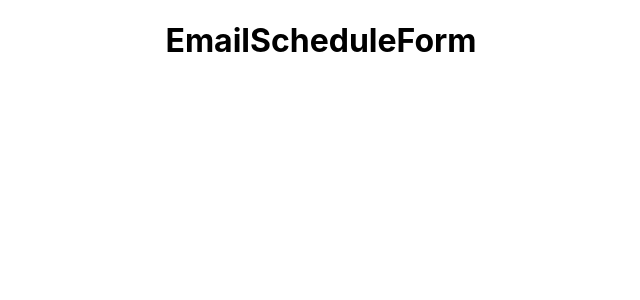
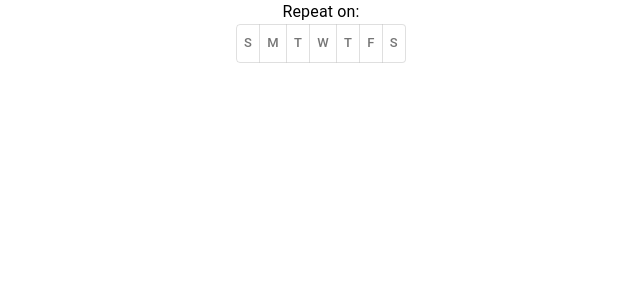
Before and after one commit to aYo-dev/email-scheduler-monorepo, a React (Create React App) app: page / in a window 1280 px wide. Shown: the top 300 px of the page, without its empty margins (319-959 px from the left). Built offline with nearby package versions, Linux system fonts and the light colour scheme.

Commit message:
Create Repeat component

```diff
--- a/src/components/EmailScheduleForm.tsx
+++ b/src/components/EmailScheduleForm.tsx
@@ -1,3 +1,18 @@
+import { Typography } from "@mui/material";
+import { useState } from "react";
+import Repeat from "./Repeat";
+
 export const EmailScheduleForm = () => {
-   return (<h1>EmailScheduleForm</h1>);
+  const [selectedDays, selectDays] = useState(['']);
+
+  const handleDayChange = (selectedDays: string[]) => {
+    selectDays(selectedDays);
+  };
+
+  return (
+    <>
+      <Typography>Repeat on:</Typography>
+      <Repeat handleChange={handleDayChange} values={selectedDays}/>
+    </>
+  );
 }
--- /dev/null
+++ b/src/components/Repeat.tsx
@@ -0,0 +1,24 @@
+import ToggleButton from '@mui/material/ToggleButton';
+import ToggleButtonGroup from '@mui/material/ToggleButtonGroup';
+
+type RepeatProps = {
+  handleChange: (selectedDays: string[]) => void,
+  values: string[],
+}
+
+export default function Repeat(props: RepeatProps) {
+  return (
+    <ToggleButtonGroup size="small"
+      value={props.values}
+      onChange={(_, value) => props.handleChange(value)}
+    >
+      <ToggleButton value="0" key="Sunday">S</ToggleButton>,
+      <ToggleButton value="1" key="Monday">M</ToggleButton>,
+      <ToggleButton value="2" key="Tuesday">T</ToggleButton>,
+      <ToggleButton value="3" key="Wednesday">W</ToggleButton>,
+      <ToggleButton value="4" key="Thursday">T</ToggleButton>,
+      <ToggleButton value="5" key="Friday">F</ToggleButton>,
+      <ToggleButton value="6" key="Saturday">S</ToggleButton>,
+    </ToggleButtonGroup>
+  );
+}
```
